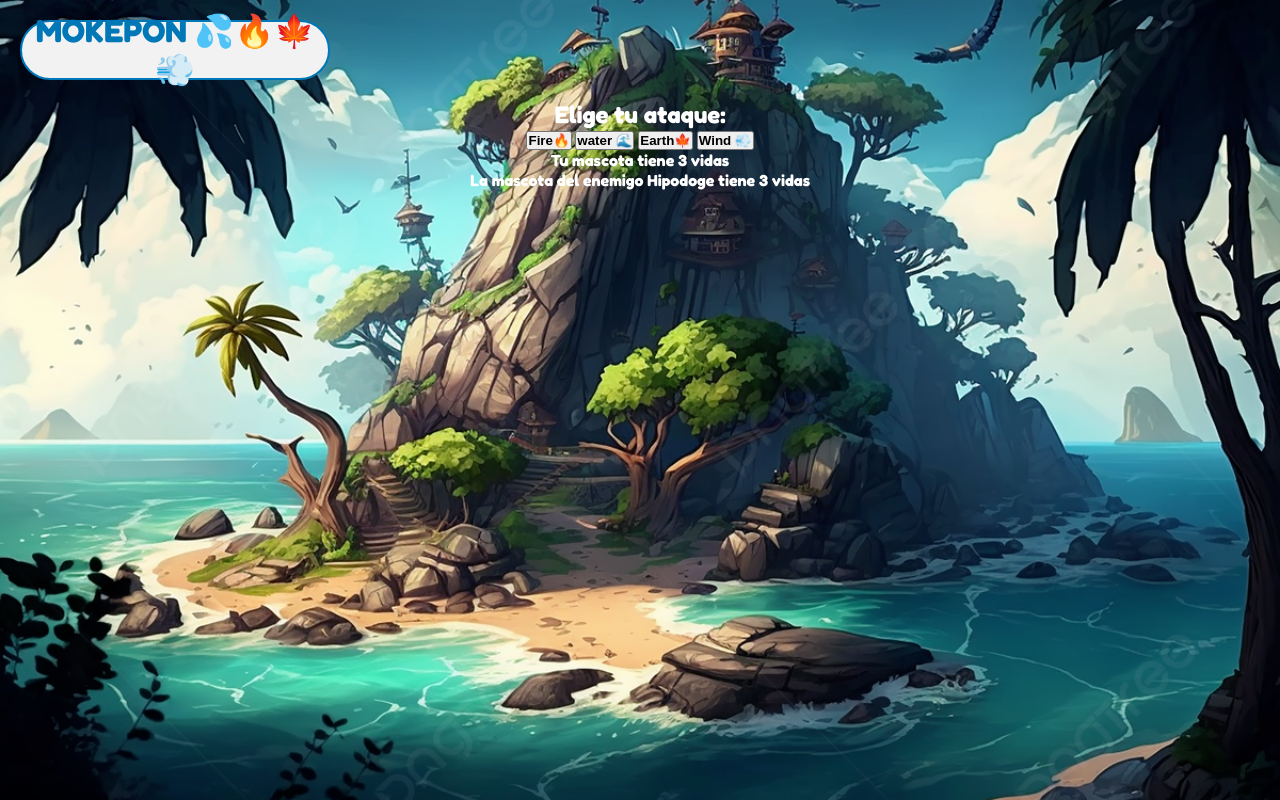
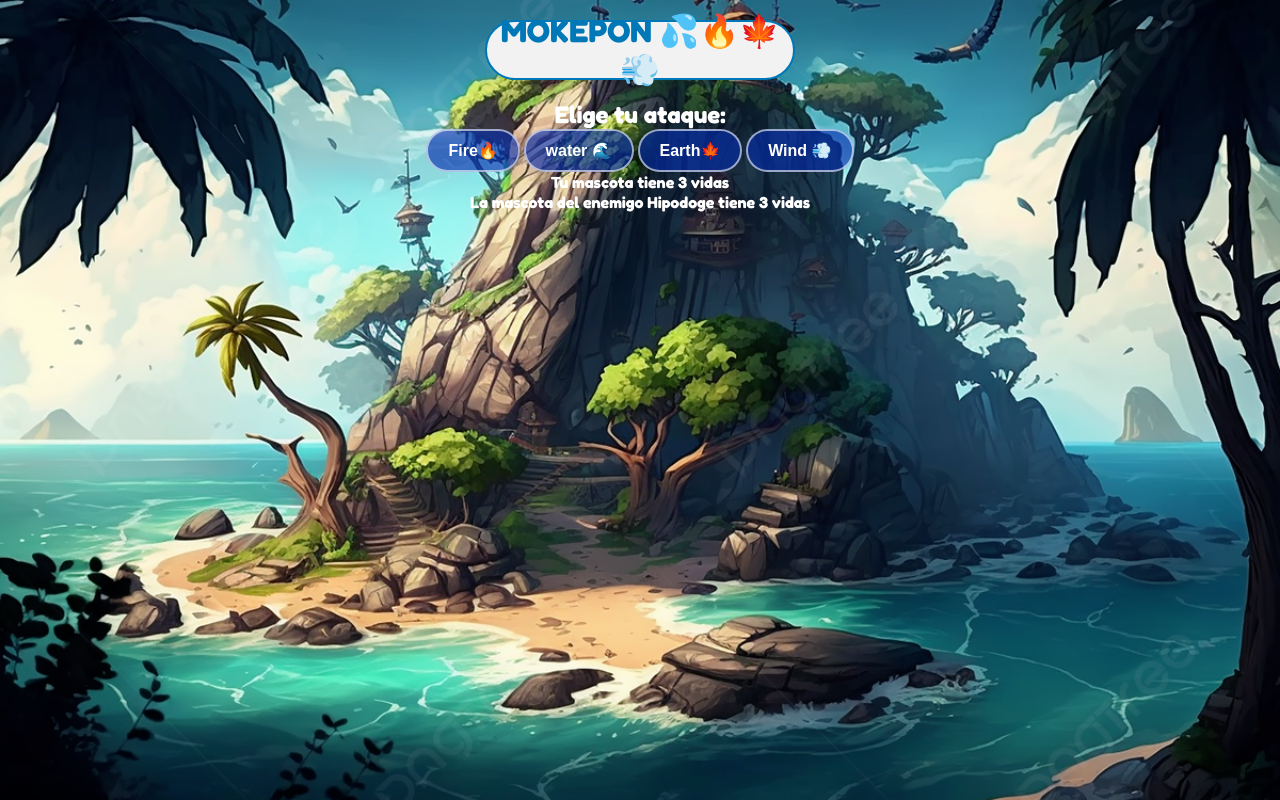
Before and after one commit to andresmr955/POKEMONJS, a plain HTML site: page MOKEPON/mokepon.html in a window 1280 px wide. Both pictures are taken after a click on the button "Seleccionar". Drawn offline with Linux system fonts and the light colour scheme.

Commit message:
Layout: título y ataques

```diff
--- a/MOKEPON/js/mokepon.js
+++ b/MOKEPON/js/mokepon.js
@@ -33,7 +33,7 @@ function seleccionarMascotaJugador(){
     sectionSeleccionarMascota.style.display = 'none'
 
     let sectionSeleccionarAtaque = document.getElementById('seleccionar-ataque')
-    sectionSeleccionarAtaque.style.display = 'block'
+    sectionSeleccionarAtaque.style.display = 'flex'
     // Creamos estas variables para que sea mas legible el codigo y no sea tan extenso dentro del condicional y se pueden usar los metodos en las variables
     let inputHipodoge = document.getElementById('Hipodoge')
     let inputCapipepo = document.getElementById('Capipepo')
--- a/MOKEPON/js/style.css
+++ b/MOKEPON/js/style.css
@@ -76,6 +76,19 @@ o también puede ser la etiqueta h1 h2 o p
 .tarjeta-mokepon:hover {
     background-color: #02990595; /* Cambiar el color de fondo al pasar el ratón sobre él */
 }
+.boton-ataque{
+    background-color: rgba(6, 45, 174, 0.628); /* Cambiamos el color a un tono rojo que es común en elementos de videojuegos */
+    color: #fff; /* Cambiamos el color del texto a blanco para mejorar la legibilidad */
+    border: 2px solid #072192ba; /* Añadimos un borde rojo */
+    border-radius: 25px; /* Agregamos bordes redondeados */
+    border-color: rgba(255, 255, 255, 0.594);
+    padding: 10px 20px; /* Aumentamos el espacio interno del botón para que sea más grande y legible */
+    font-size: 16px; /* Ajustamos el tamaño del texto */
+}
+.boton-ataque:hover {
+    background-color: #05218ea0; /* Cambiar el color de fondo al pasar el ratón sobre él */
+}
+
 
 /* ID #boton-mascota */
 #boton-mascota {
@@ -108,6 +121,11 @@ o también puede ser la etiqueta h1 h2 o p
     flex-direction: column;
     align-items: center;
 }
+#seleccionar-ataque{
+
+    flex-direction: column; /*de arriba para abaho*/
+    align-items: center;
+}
 
 /* Estilos para elementos <input> */
 input {
--- a/MOKEPON/mokepon.html
+++ b/MOKEPON/mokepon.html
@@ -41,13 +41,13 @@
     <section id="seleccionar-ataque">
         <h1 class="titulo" id="titulo">    MOKEPON 💦🔥🍁💨   </h1>
 
-        <h2>Elige tu ataque:</h2>
+        <h2 class="subtitulo">Elige tu ataque: </h2>
 
         <div>
-            <button id="boton-Fire"><strong>Fire🔥</strong> </button>
-            <button id="boton-Water"><strong>water 🌊</strong> </button>
-            <button id="boton-Earth"><strong>Earth🍁</strong> </button>
-            <button id="boton-Wind"><strong>Wind 💨</strong> </button>
+            <button id="boton-Fire" class="boton-ataque"><strong>Fire🔥</strong> </button>
+            <button id="boton-Water" class="boton-ataque"><strong>water 🌊</strong> </button>
+            <button id="boton-Earth" class="boton-ataque"><strong>Earth🍁</strong> </button>
+            <button id="boton-Wind" class="boton-ataque"><strong>Wind 💨</strong> </button>
         </div>
 
         <div>
```
